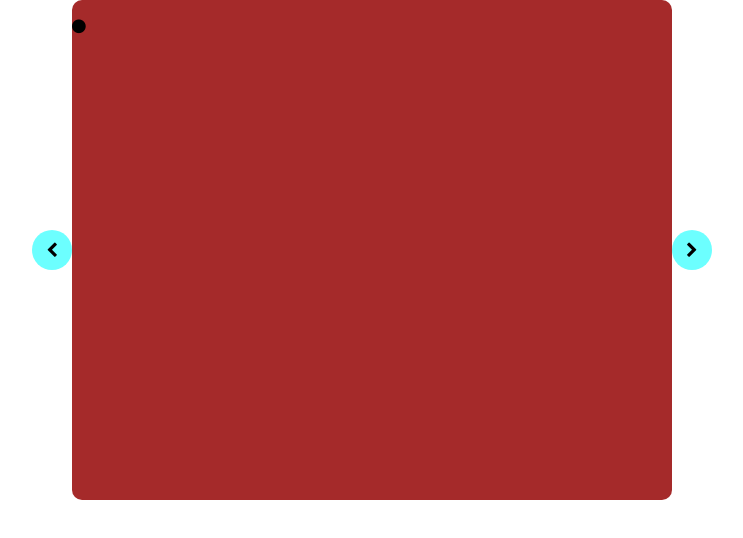
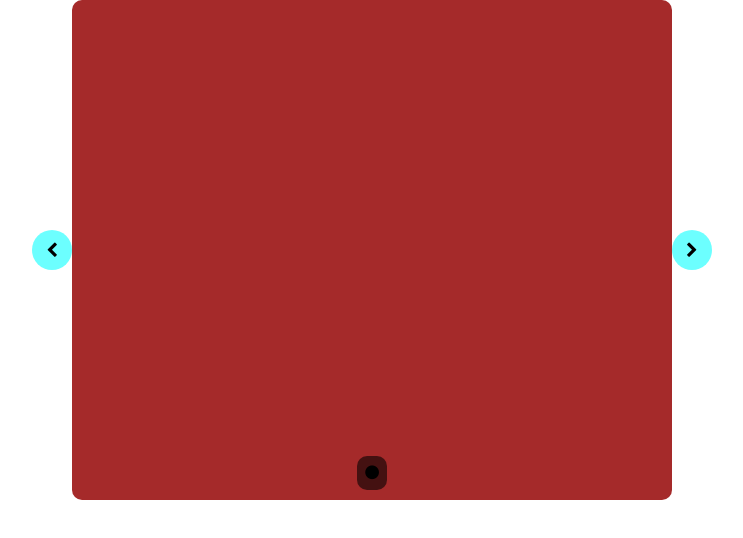
Before and after one commit to andreicismas/vue-slider, a plain HTML site: page index.html in a window 1280 px wide. Shown: the whole page, without its empty margins (268-1011 px from the left). Drawn offline with nearby package versions, Linux system fonts and the light colour scheme.

Commit message:
work on css

```diff
--- a/style.css
+++ b/style.css
@@ -3,25 +3,38 @@
     padding: 0;
     box-sizing: border-box;
 }
-.max_container{
+
+.max_container {
     display: flex;
     justify-content: center;
     align-items: center;
 }
-.img_container{
+
+.img_container {
     width: 600px;
     height: 500px;
     background-color: brown;
     border-radius: 10px;
+    display: flex;
+    justify-content: flex-end;
+    flex-direction: column;
+    align-items: center;
 }
+
 .left_arrow_container,
-.right_arrow_container{
+.right_arrow_container {
     background-color: rgba(0, 255, 255, 0.575);
     width: 40px;
     height: 40px;
     border-radius: 50%;
-
     display: flex;
     justify-content: center;
     align-items: center;
 }
+
+.dot_container {
+    background-color: rgba(0, 0, 0, 0.589);
+    padding: 8px;
+    margin-bottom: 10px;
+    border-radius: 10px;
+}
```
